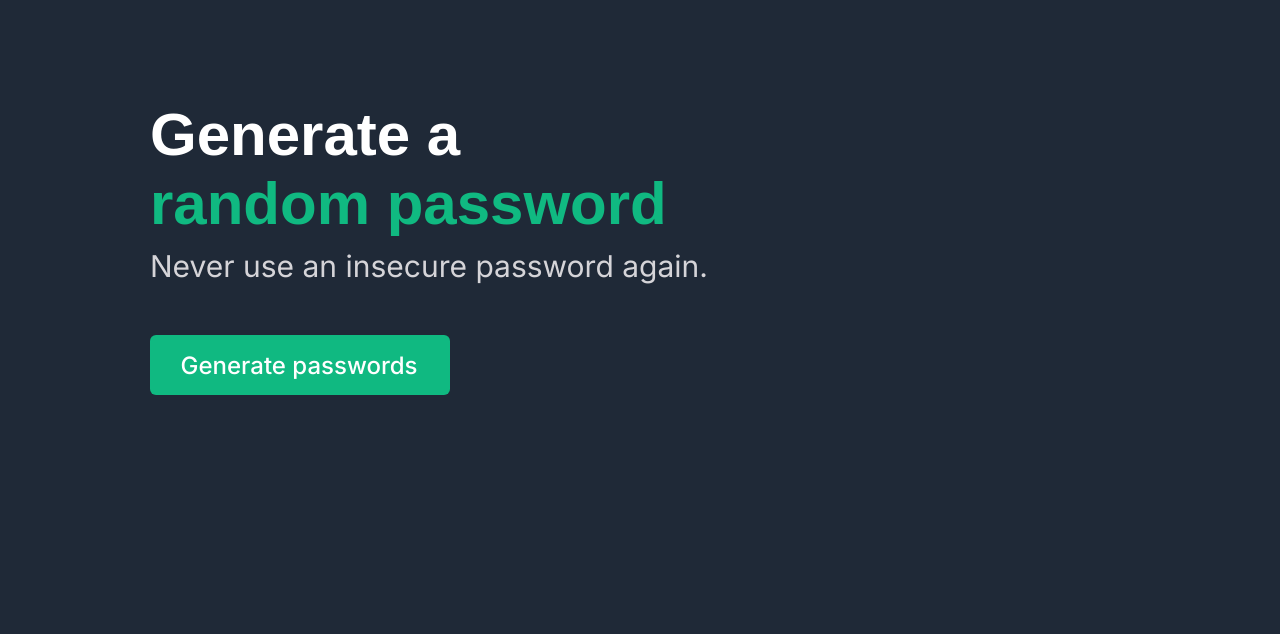
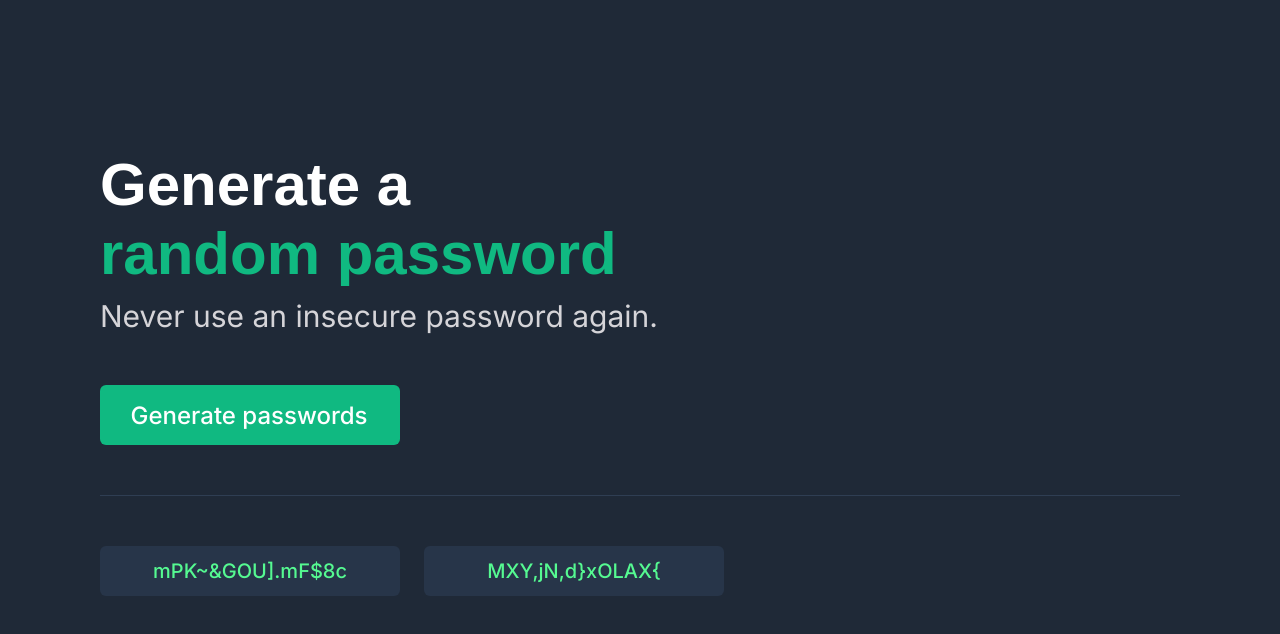
Before and after one commit to dorukanc/password-generator, a plain HTML site: page index.html in a window 1280 px wide. Both pictures are taken after a click on the button "Generate passwords". Drawn offline with Linux system fonts and the light colour scheme.

Commit message:
init version w/ 15 char random password generation function

```diff
--- a/index.html
+++ b/index.html
@@ -11,12 +11,17 @@
 
 </head>
 <body>
-    <div>
+    <div id="header">
         <h1 class="header-title">Generate a <span class="green-text"">random password</span></h1>
         <p class="support-text">Never use an insecure password again.</p>
+        <button id="password-button">Generate passwords</button>
     </div>
 
-    <button id="password-button">Generate passwords</button>
+    <div id="passwords">
+        <div id="pass-el-1" class="pass-box"></div>
+        <div id="pass-el-2" class="pass-box"></div>
+    </div>
+
     <script src="index.js"></script>
 </body>
 </html>
--- a/index.js
+++ b/index.js
@@ -1,2 +1,26 @@
 const characters = ["A","B","C","D","E","F","G","H","I","J","K","L","M","N","O","P","Q","R","S","T","U","V","W","X","Y","Z","a","b","c","d","e","f","g","h","i","j","k","l","m","n","o","p","q","r","s","t","u","v","w","x","y","z", "0", "1", "2", "3", "4", "5", "6", "7", "8", "9","~","`","!","@","#","$","%","^","&","*","(",")","_","-","+","=","{","[","}","]",",","|",":",";","<",">",".","?",
 "/"];
+
+const genPassBtn = document.getElementById('password-button');
+const passBox1 = document.getElementById('pass-el-1');
+const passBox2 = document.getElementById('pass-el-2');
+
+function randItem(arr){
+    let randomNumber = Math.floor(Math.random() * arr.length);
+    return arr[randomNumber];
+}
+
+
+function generateRandomPassword(characters, length){
+    let password = ''
+    for(let i=0; i < length; i++){
+        password += randItem(characters);
+    }
+    return password;
+}
+
+
+genPassBtn.addEventListener('click', function(){
+    passBox1.textContent = generateRandomPassword(characters, 15);
+    passBox2.textContent = generateRandomPassword(characters, 15);
+});
--- a/style.css
+++ b/style.css
@@ -1,7 +1,5 @@
 body{
-    margin: 0;
-
-    margin-left: 150px;
+    margin: 50px 100px 0px 100px;
     display: flex;
     flex-direction: column;
     background-color: #1F2937;
@@ -50,3 +48,27 @@ body{
     width: 300px;
     height: 60px;
 }
+
+#passwords{
+    display: flex;
+    gap: 24px;
+    border-top: 1px solid #2F3E53;
+    margin-top: 50px;
+}
+
+.pass-box{
+    display: flex;
+    justify-content: center;
+    align-items: center;
+    margin-top: 50px;
+    width: 300px;
+    height: 50px;
+    border-radius: 6px;
+    background-color: #273549;
+
+    font-family: Inter, sans-serif;
+    font-size: 20px;
+    font-weight: 500;
+    color: #55F991;
+
+}
```
